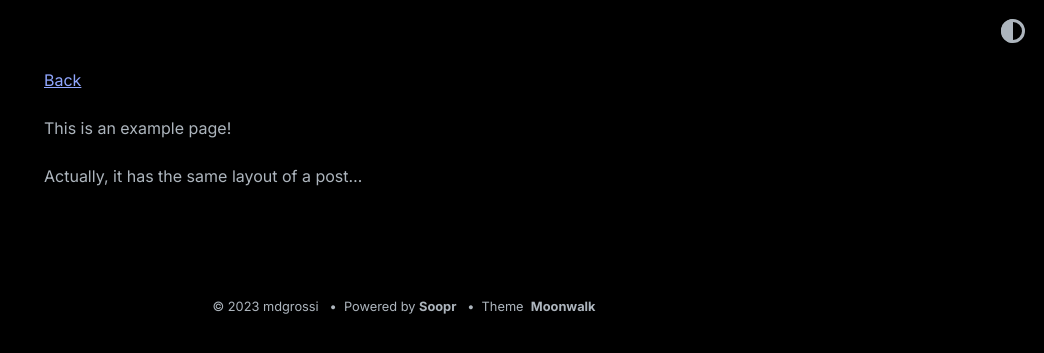
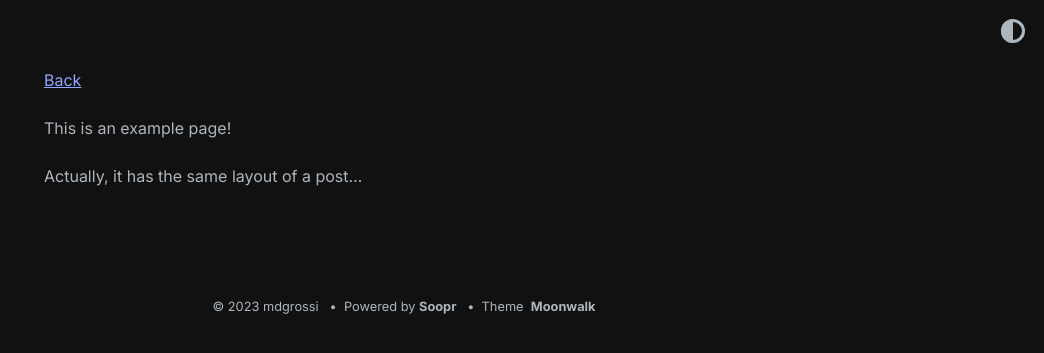
Before and after one commit to mdgrossi/climatologyweb, a Jekyll site: the page built from about.md, in a window 1280 px wide. Shown: the top 353 px of the page, without its empty margins (236-1280 px from the left). Built offline with Jekyll 4.4.1, drawn with Linux system fonts in a browser that asks for light colours.

Commit message:
Changed background colors to lighter black

```diff
--- a/_sass/moonwalk.scss
+++ b/_sass/moonwalk.scss
@@ -83,9 +83,9 @@ img {
       --links: #91A7FF;
       --highlight: #41C7C7;
       // --bg: #1f242A; //
-      --bg: #000000;
+      --bg: #111111;
       // --bg-secondary: #323945; //
-      --bg-secondary: #000000;
+      --bg-secondary: #111111;
       --text: #adb5bd;
       --text-secondary: #9CA3AF;
       --code-text: #91A7FF;
```
